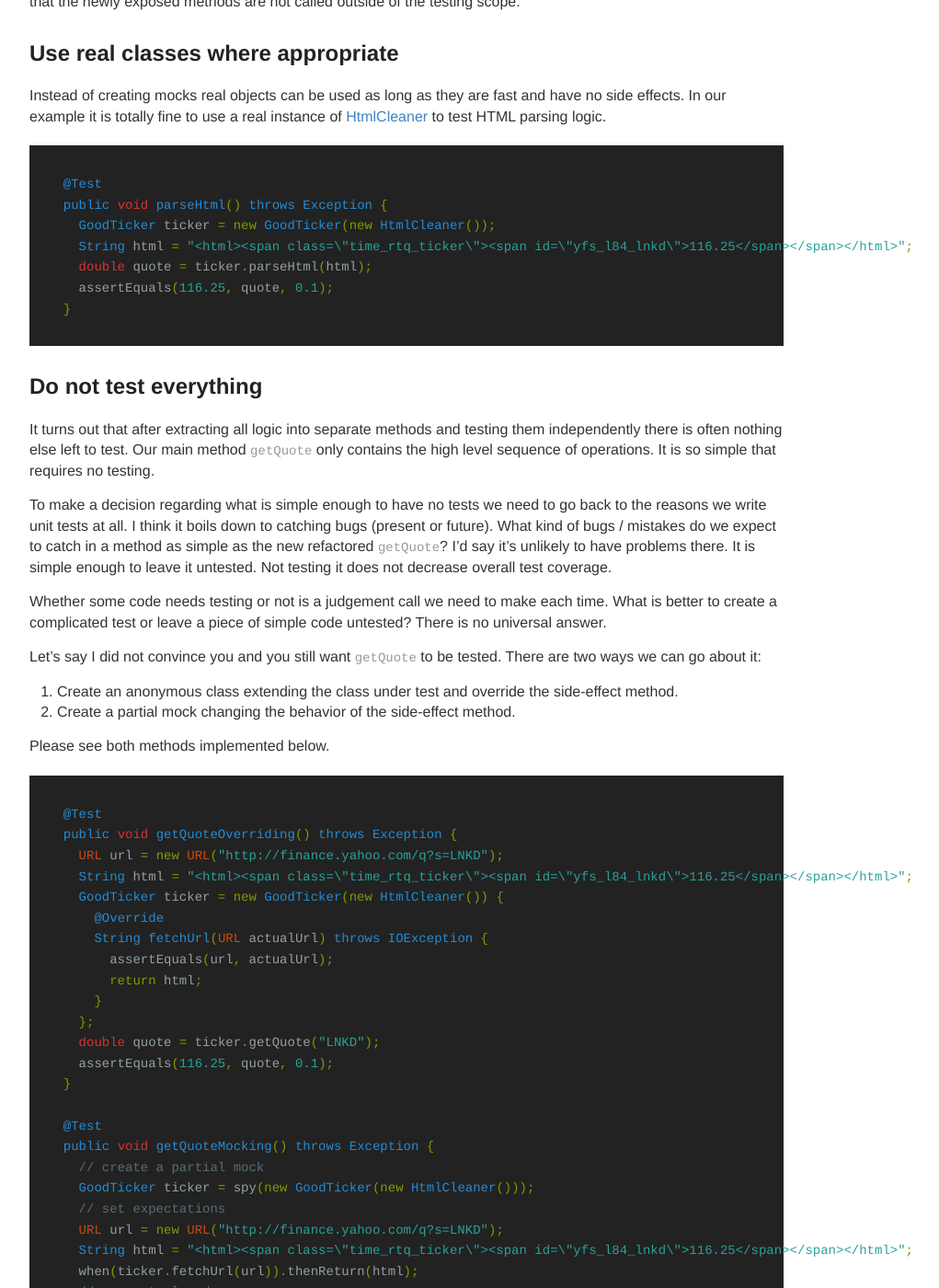
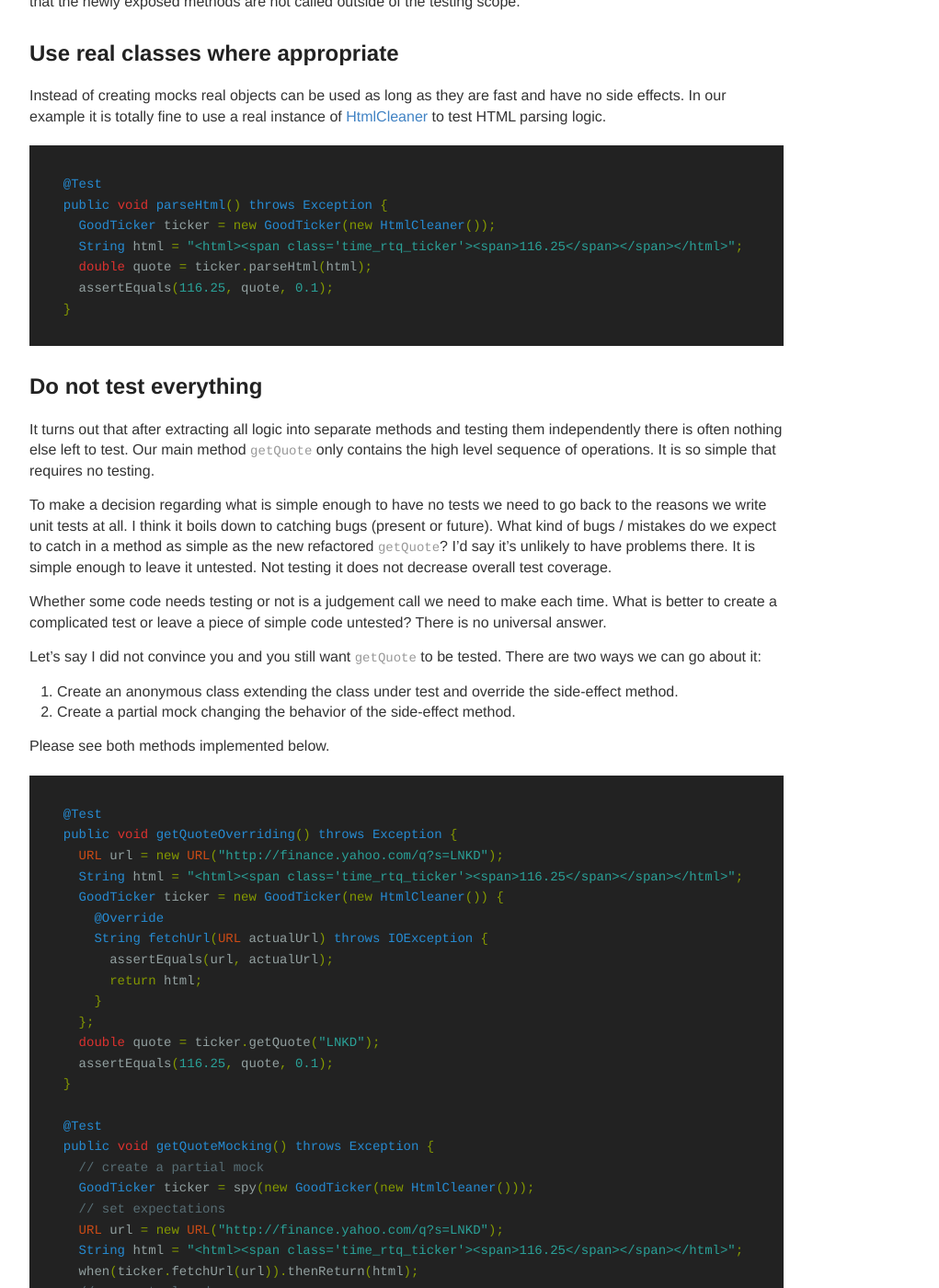
Before and after one commit to dmitriy-yefremov/dmitriy-yefremov.github.io, a Jekyll site: the page built from _posts/2016-04-16-how-not-use-mocks.md, in a window 1280 px wide and 1400 px high, scrolled down 6377 px. Shown: the whole window at 92% size, without its empty margins (198-1219 px from the left). Built offline with Jekyll 4.4.1, drawn with Linux system fonts in a browser that asks for light colours; Markdown is read by kramdown in place of the engine named in the settings; comment, search, counter and statistics services are not loaded; some of the changed text lies outside the part shown.

Commit message:
Trim long HTML string

```diff
--- a/_posts/2016-04-16-how-not-use-mocks.md
+++ b/_posts/2016-04-16-how-not-use-mocks.md
@@ -185,7 +185,7 @@ public class SimpleTickerTest {
     TagNode tickerNode = mock(TagNode.class);
     // set expectations
     URL url = new URL("http://finance.yahoo.com/q?s=LNKD");
-    String html = "<html><span class=\"time_rtq_ticker\"><span id=\"yfs_l84_lnkd\">116.25</span></span></html>";
+    String html = "<html><span class='time_rtq_ticker'><span>116.25</span></span></html>";
     when(IOUtils.toString(url)).thenReturn(html);
     when(htmlCleaner.clean(html)).thenReturn(rootNode);
     when(rootNode.findElementByAttValue("class", "time_rtq_ticker", true, true)).thenReturn(tickerNode);
@@ -280,7 +280,7 @@ is totally fine to use a real instance of [HtmlCleaner](http://htmlcleaner.sourc
   @Test
   public void parseHtml() throws Exception {
     GoodTicker ticker = new GoodTicker(new HtmlCleaner());
-    String html = "<html><span class=\"time_rtq_ticker\"><span id=\"yfs_l84_lnkd\">116.25</span></span></html>";
+    String html = "<html><span class='time_rtq_ticker'><span>116.25</span></span></html>";
     double quote = ticker.parseHtml(html);
     assertEquals(116.25, quote, 0.1);
   }
@@ -312,7 +312,7 @@ Please see both methods implemented below.
   @Test
   public void getQuoteOverriding() throws Exception {
     URL url = new URL("http://finance.yahoo.com/q?s=LNKD");
-    String html = "<html><span class=\"time_rtq_ticker\"><span id=\"yfs_l84_lnkd\">116.25</span></span></html>";
+    String html = "<html><span class='time_rtq_ticker'><span>116.25</span></span></html>";
     GoodTicker ticker = new GoodTicker(new HtmlCleaner()) {
       @Override
       String fetchUrl(URL actualUrl) throws IOException {
@@ -330,7 +330,7 @@ Please see both methods implemented below.
     GoodTicker ticker = spy(new GoodTicker(new HtmlCleaner()));
     // set expectations
     URL url = new URL("http://finance.yahoo.com/q?s=LNKD");
-    String html = "<html><span class=\"time_rtq_ticker\"><span id=\"yfs_l84_lnkd\">116.25</span></span></html>";
+    String html = "<html><span class='time_rtq_ticker'><span>116.25</span></span></html>";
     when(ticker.fetchUrl(url)).thenReturn(html);
     // run actual code
     double quote = ticker.getQuote("LNKD");
```
